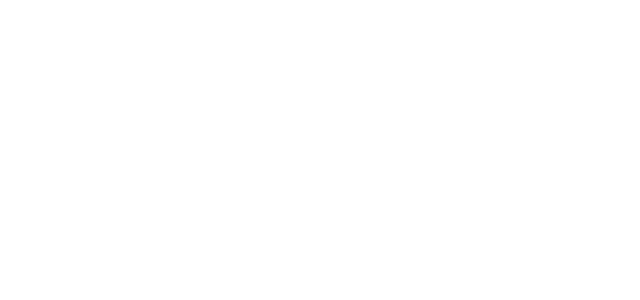
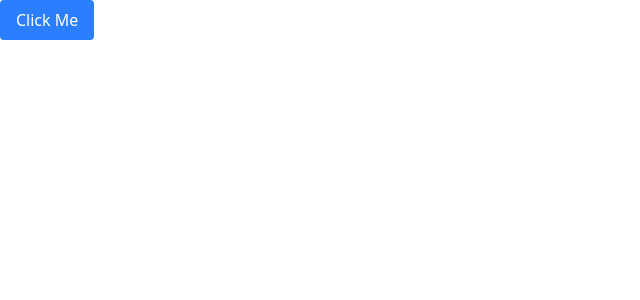
Before and after one commit to MuhammmadAwais/GalleryApp, a React (Vite) app: page / in a window 1280 px wide. Shown: the top 300 px of the page, without its empty margins (0-640 px from the left). Built offline with nearby package versions, Linux system fonts and the light colour scheme.

Commit message:
Commit the simple Button Component

```diff
--- a/src/App.tsx
+++ b/src/App.tsx
@@ -1,13 +1,14 @@
 import React from 'react'
+import Button from './Components/Button';
 
 function App() {
 
 
   return (
-  <div>
-
-  </div>
-  )
+    <div>
+      <Button>Click Me</Button>
+    </div>
+  );
 }
 
 export default App
--- /dev/null
+++ b/src/Components/Button.tsx
@@ -0,0 +1,45 @@
+import classNames from "classnames";
+import React from "react";
+
+interface ButtonProps {
+  onClick?: () => void;
+  type?: "button" | "submit" | "reset";
+  variant?: "primary" | "secondary" | "danger";
+  disabled?: boolean;
+  children?: React.ReactNode;
+  classNames?: string;
+}
+
+const Button: React.FC<ButtonProps> = ({
+  onClick,
+  type = "button",
+  variant = "primary",
+  disabled = false,
+  children,
+  classNames,
+  ...rest
+}) => {
+  const baseStyles = "px-4 py-2 rounded font-medium focus:outline-none";
+  const variantStyles = {
+    primary: "bg-blue-500 text-white hover:bg-blue-600",
+    secondary: "bg-gray-500 text-white hover:bg-gray-600",
+    danger: "bg-red-500 text-white hover:bg-red-600",
+  };
+
+  const disabledStyles = "opacity-50 cursor-not-allowed";
+
+  return (
+    <button
+      type={type}
+      onClick={onClick}
+      disabled={disabled}
+      className={`${baseStyles} ${classNames} ${variantStyles[variant]} ${
+        disabled ? disabledStyles : ""
+      }`}
+    >
+      {children}
+    </button>
+  );
+};
+
+export default Button;
```
